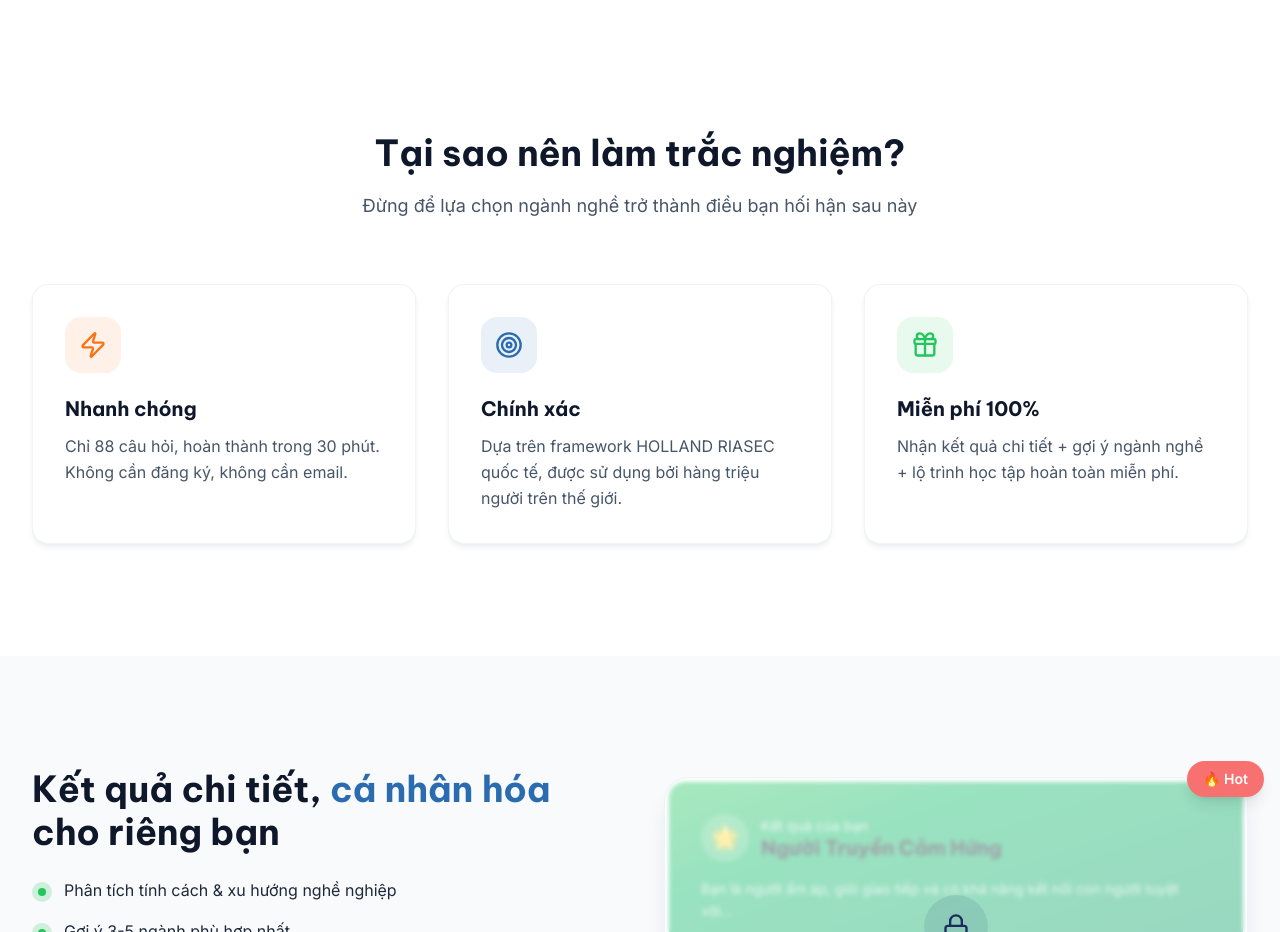
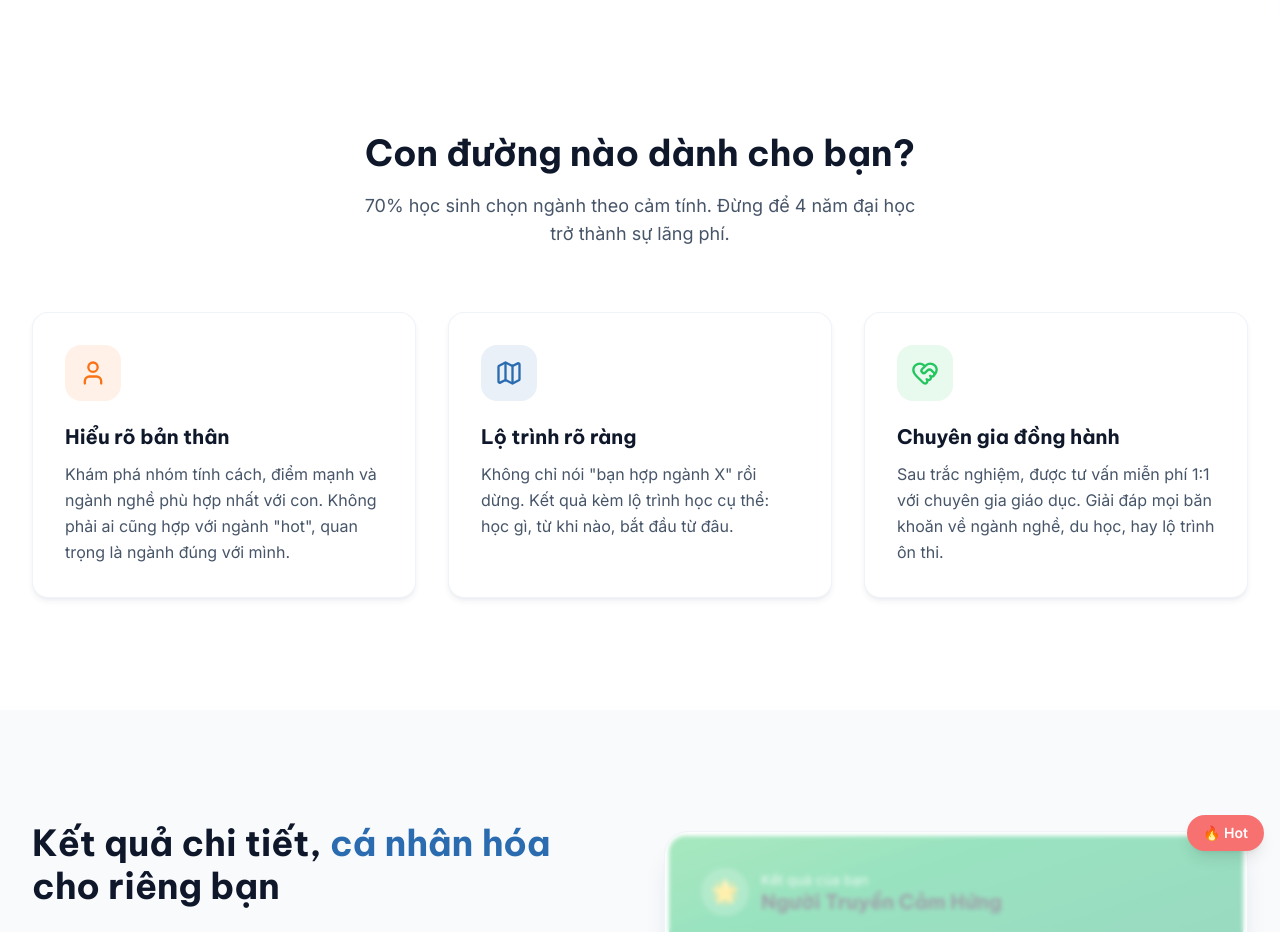
Before and after one commit to deltatrap99/Website_huong_nghiep, a Next.js app: page / in a window 1280 px wide. Shown: the part 860-1792 px from the top of the page. Built offline with nearby package versions, Linux system fonts and the light colour scheme.

Commit message:
content: update WhySection - new heading and card content

```diff
--- a/src/components/home/WhySection.tsx
+++ b/src/components/home/WhySection.tsx
@@ -1,27 +1,27 @@
 'use client';
 
 import { motion } from 'framer-motion';
-import { Zap, Target, Gift } from 'lucide-react';
+import { User, Map, HeartHandshake } from 'lucide-react';
 
 const reasons = [
   {
-    icon: Zap,
-    title: 'Nhanh chóng',
-    description: 'Chỉ 88 câu hỏi, hoàn thành trong 30 phút. Không cần đăng ký, không cần email.',
+    icon: User,
+    title: 'Hiểu rõ bản thân',
+    description: 'Khám phá nhóm tính cách, điểm mạnh và ngành nghề phù hợp nhất với con. Không phải ai cũng hợp với ngành "hot", quan trọng là ngành đúng với mình.',
     color: 'bg-ge-orange/10',
     iconColor: 'text-ge-orange',
   },
   {
-    icon: Target,
-    title: 'Chính xác',
-    description: 'Dựa trên framework HOLLAND RIASEC quốc tế, được sử dụng bởi hàng triệu người trên thế giới.',
+    icon: Map,
+    title: 'Lộ trình rõ ràng',
+    description: 'Không chỉ nói "bạn hợp ngành X" rồi dừng. Kết quả kèm lộ trình học cụ thể: học gì, từ khi nào, bắt đầu từ đâu.',
     color: 'bg-ge-blue/10',
     iconColor: 'text-ge-blue',
   },
   {
-    icon: Gift,
-    title: 'Miễn phí 100%',
-    description: 'Nhận kết quả chi tiết + gợi ý ngành nghề + lộ trình học tập hoàn toàn miễn phí.',
+    icon: HeartHandshake,
+    title: 'Chuyên gia đồng hành',
+    description: 'Sau trắc nghiệm, được tư vấn miễn phí 1:1 với chuyên gia giáo dục. Giải đáp mọi băn khoăn về ngành nghề, du học, hay lộ trình ôn thi.',
     color: 'bg-ge-green/10',
     iconColor: 'text-ge-green',
   },
@@ -39,10 +39,10 @@ export default function WhySection() {
           className="text-center mb-12 md:mb-16"
         >
           <h2 className="font-heading font-bold text-3xl md:text-4xl text-ge-gray-900 mb-4">
-            Tại sao nên làm trắc nghiệm?
+            Con đường nào dành cho bạn?
           </h2>
           <p className="text-ge-gray-600 text-lg max-w-xl mx-auto">
-            Đừng để lựa chọn ngành nghề trở thành điều bạn hối hận sau này
+            70% học sinh chọn ngành theo cảm tính. Đừng để 4 năm đại học trở thành sự lãng phí.
           </p>
         </motion.div>
 
```
